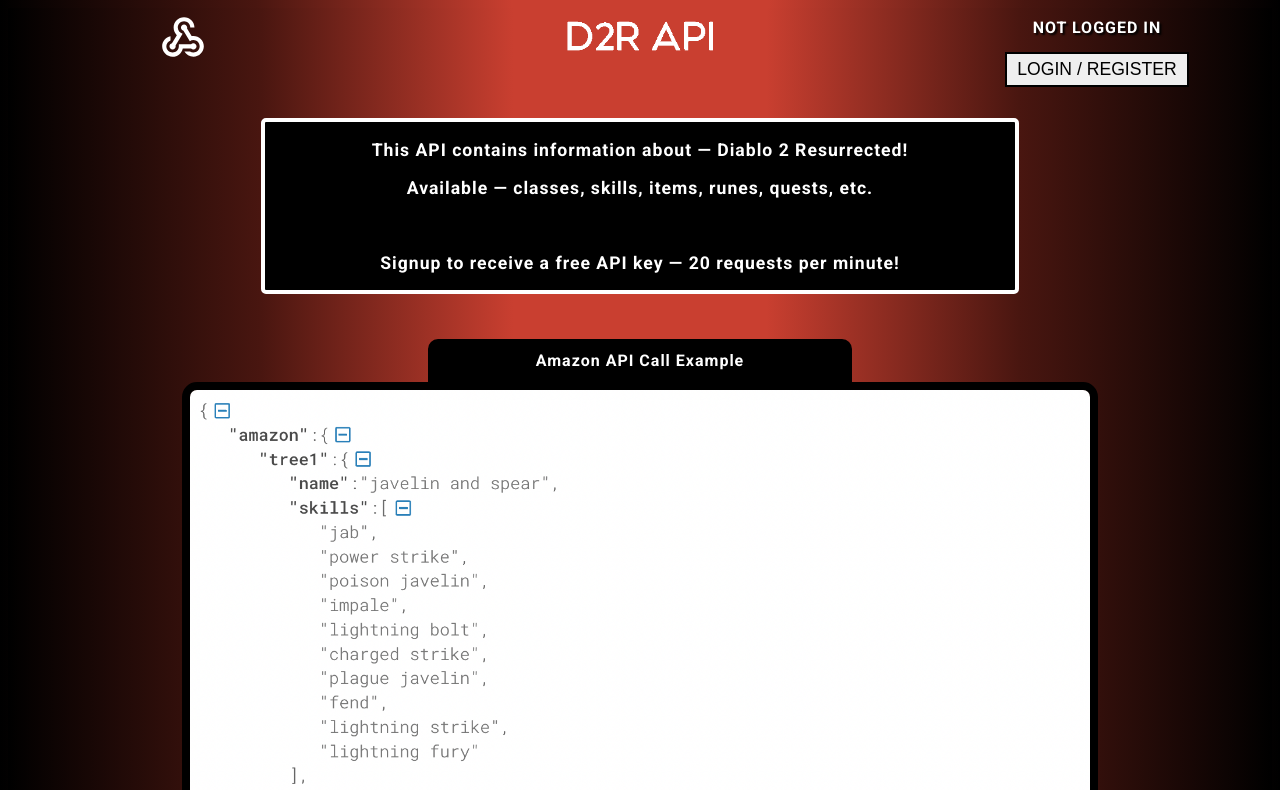
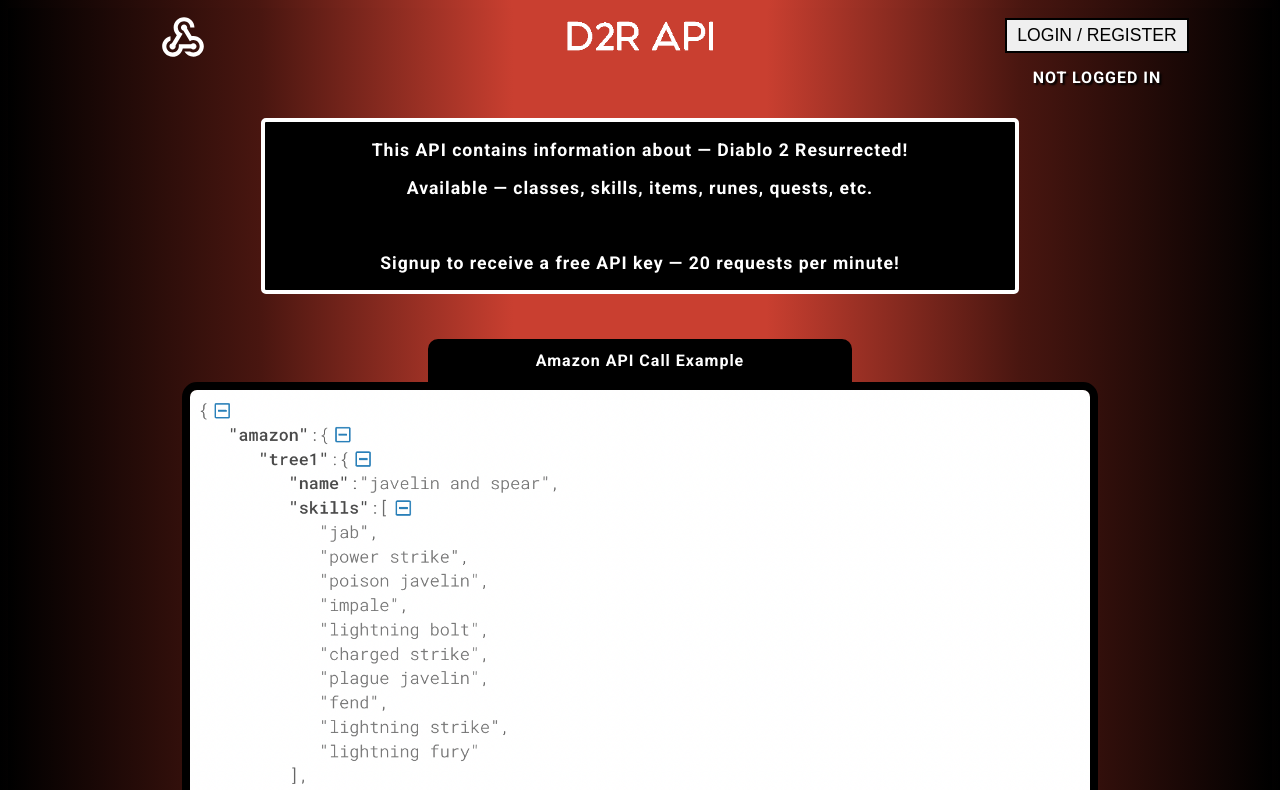
Before and after one commit to MThos/d2r-api, a React (Create React App) app: page / in a window 1280 px wide. Shown: the top 790 px of the page. Built offline with nearby package versions, Linux system fonts and the light colour scheme; no server answers; a web font is replaced by a local one.

Commit message:
added 'Not Logged In' to header

```diff
--- a/src/components/Header.js
+++ b/src/components/Header.js
@@ -14,17 +14,17 @@
         <a href="/"><WebhookIcon id="main-icon" /></a>
       </div>
       <div>
-        <a href="/"><img src="images/d2r_logo_white_name.png" id="header-logo" /></a>
+        <a href="/"><img src="images/d2r_logo_white_name.png" id="header-logo" alt="d2r-api logo" /></a>
       </div>
       <div id="user-login">
+        <div id="user-btn">
+        {
+          isAuthenticated ? <LogoutButton /> : <LoginButton />
+        }
+        </div>
         <div id="user">
         {
           isAuthenticated ? user.email : "Not Logged In"
-        }
-        </div>
-        <div id="user-btn">
-        {
-          isAuthenticated ? <LogoutButton /> : <LoginButton />
         }
         </div>
       </div>
```
